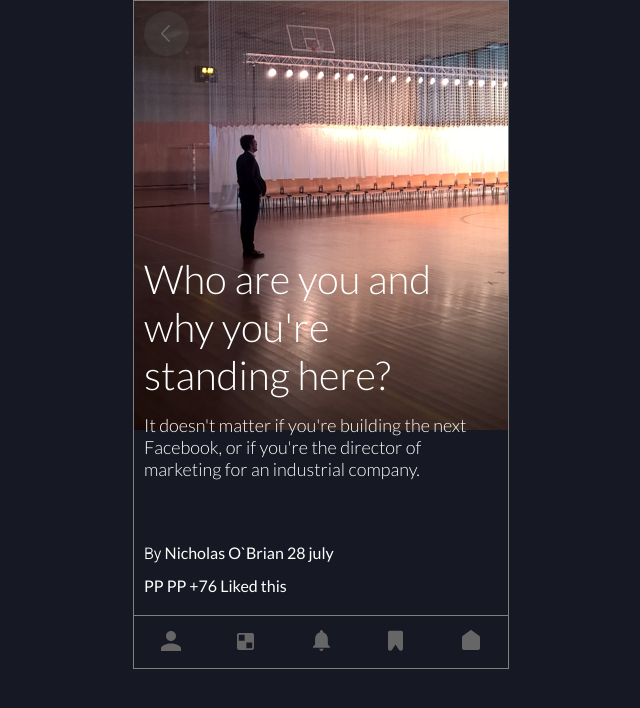
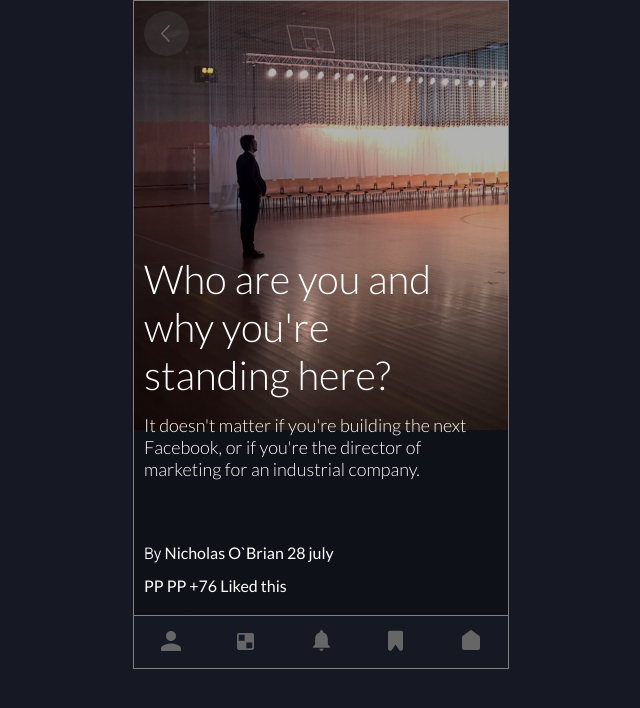
Before and after one commit to abbasnake/scandi, a Vue app in the folder client/: page /#/ in a window 1280 px wide. Shown: the top 708 px of the page, without its empty margins (319-959 px from the left). Built offline with nearby package versions, Linux system fonts and the light colour scheme.

Commit message:
darkened the background image

```diff
--- a/client/src/views/Home.vue
+++ b/client/src/views/Home.vue
@@ -23,7 +23,10 @@ export default {
 
 <style lang="scss" scoped>
 .view {
-  background: url('../assets/image-standing.png') no-repeat;
+  background:
+    linear-gradient(rgba(0, 0, 0, 0.3), rgba(0, 0, 0, 0.3)),
+    url('../assets/image-standing.png');
+  background-repeat: no-repeat;
   border: 1px solid grey;
   display: grid;
   grid-template-areas:
```
